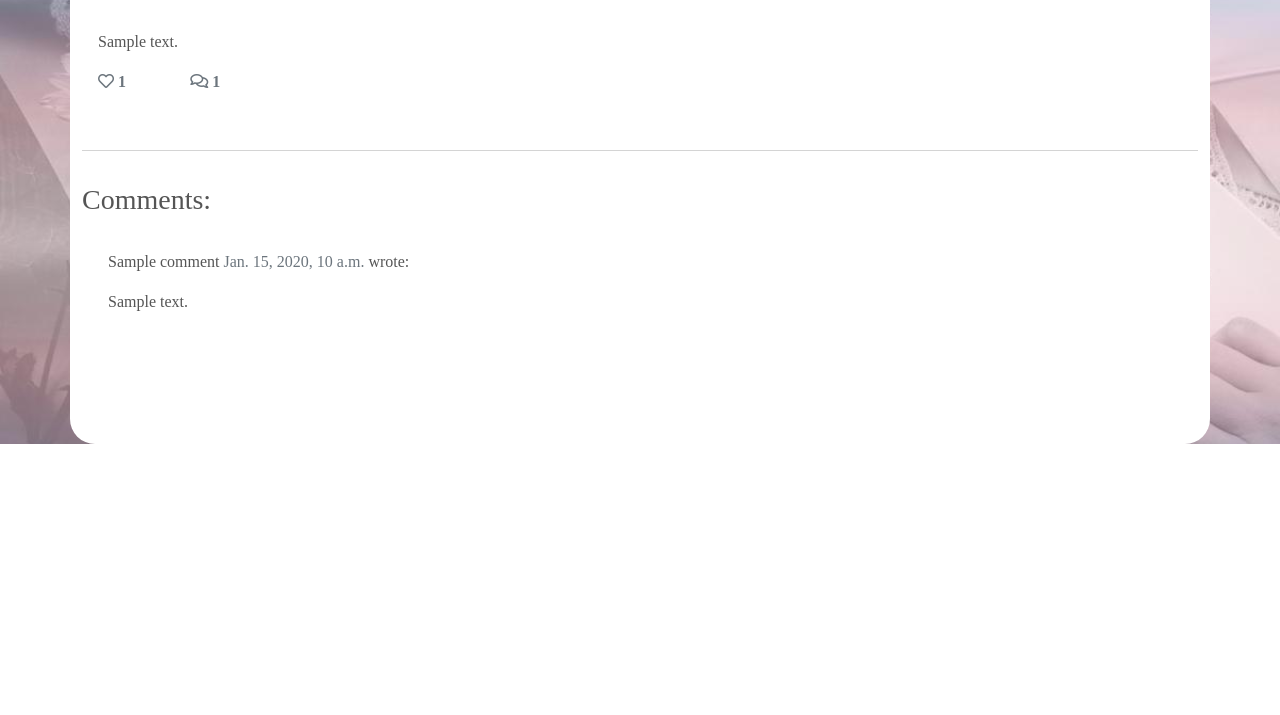
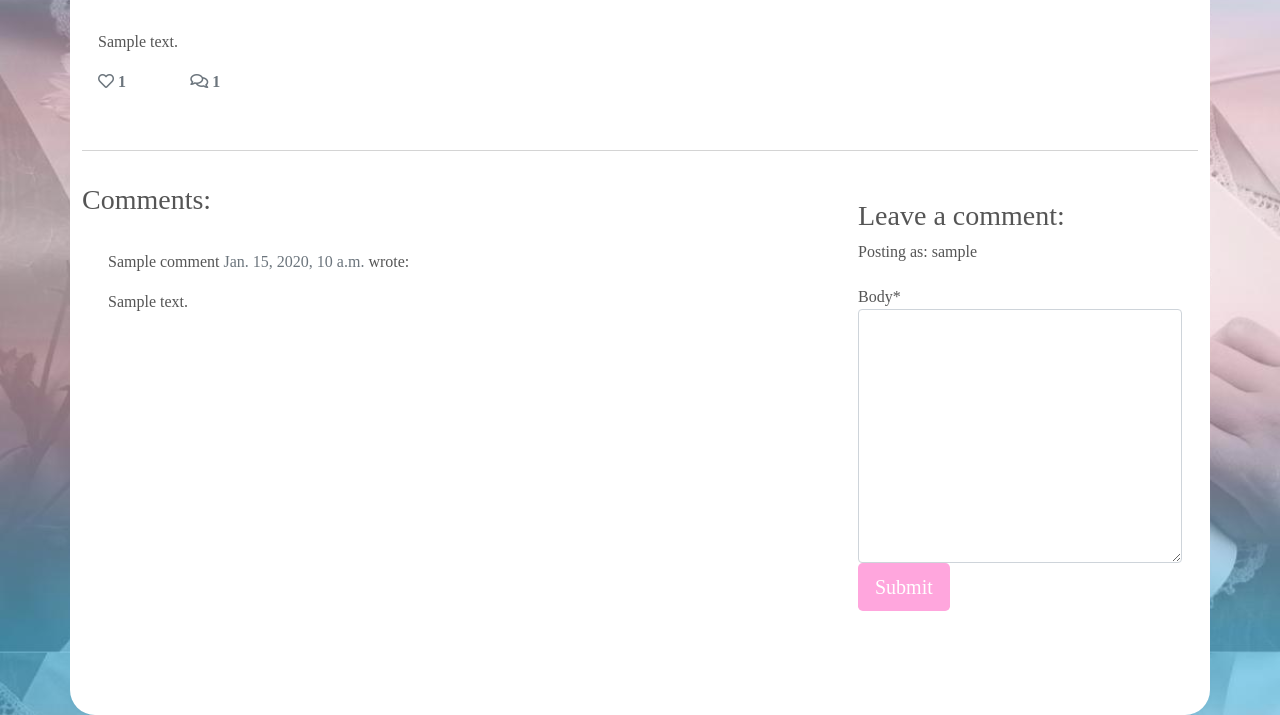
Before and after one commit to Code-Institute-Submissions/raeel97-spill-the-t_MarResub, a Django app: a page that uses templates/post_detail.html in a window 1280 px wide. Shown: the part 1054-1769 px from the top of the page. Before the commit the page ends 1498 px from the top, so only its background shows below. Run offline with Django 3.2, Linux system fonts and the light colour scheme; a user stored in the database is signed in; tables that the repository leaves empty hold one stand-in row (values such as "Sample post"); some libraries are stand-ins or nearby versions.

Commit message:
added in comment functionality

```diff
--- /dev/null
+++ b/blog/forms.py
@@ -0,0 +1,8 @@
+from .models import Comment
+from django import forms
+
+
+class CommentForm(forms.ModelForm):
+    class Meta:
+        model = Comment
+        fields = ('body',)
--- a/blog/views.py
+++ b/blog/views.py
@@ -1,6 +1,7 @@
 from django.shortcuts import render, get_object_or_404
 from django.views import generic, View
 from .models import Post
+from .forms import CommentForm
 
 
 # Create your views here.
@@ -27,6 +28,38 @@ class PostDetail(View):
             {
                 "post": post,
                 "comments": comments,
+                "liked": liked,
+                "comment_form": CommentForm()
+            },
+        )
+
+    def post(self, request, slug, *args, **kwargs):
+
+        queryset = Post.objects.filter(status=1)
+        post = get_object_or_404(queryset, slug=slug)
+        comments = post.comments.filter(approved=True).order_by("-created_on")
+        liked = False
+        if post.likes.filter(id=self.request.user.id).exists():
+            liked = True
+
+        comment_form = CommentForm(data=request.POST)
+        if comment_form.is_valid():
+            comment_form.instance.email = request.user.email
+            comment_form.instance.name = request.user.username
+            comment = comment_form.save(commit=False)
+            comment.post = post
+            comment.save()
+        else:
+            comment_form = CommentForm()
+
+        return render(
+            request,
+            "post_detail.html",
+            {
+                "post": post,
+                "comments": comments,
+                "commented": True,
+                "comment_form": comment_form,
                 "liked": liked
             },
         )
--- a/templates/post_detail.html
+++ b/templates/post_detail.html
@@ -1,4 +1,6 @@
 {% extends 'base.html' %} {% block content %}
+
+{% load crispy_forms_tags %}
 
     <div class="container top-container">
         <div class="row g-0">
@@ -75,7 +77,22 @@
             </div>
             <div class="col-md-4 card mb-4  mt-3 ">
                 <div class="card-body">
-                    <!-- For later -->
+                    {% if commented %}
+                <div class="alert alert-success" role="alert">
+                    Your comment is awaiting approval
+                </div>
+                {% else %}
+                {% if user.is_authenticated %}
+
+                <h3>Leave a comment:</h3>
+                <p>Posting as: {{ user.username }}</p>
+                <form method="post" style="margin-top: 1.3em;">
+                    {{ comment_form | crispy }}
+                    {% csrf_token %}
+                    <button type="submit" class="btn btn-signup btn-lg">Submit</button>
+                </form>
+                {% endif %}
+                {% endif %}
                 </div>
             </div>
         </div>
```
